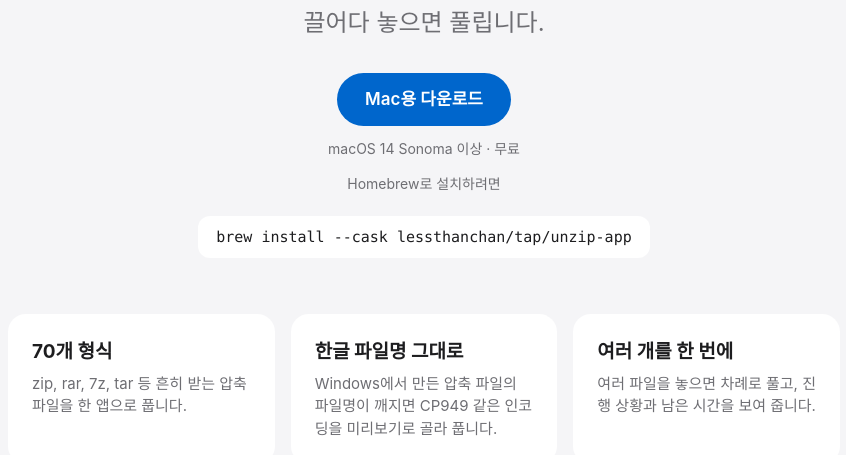
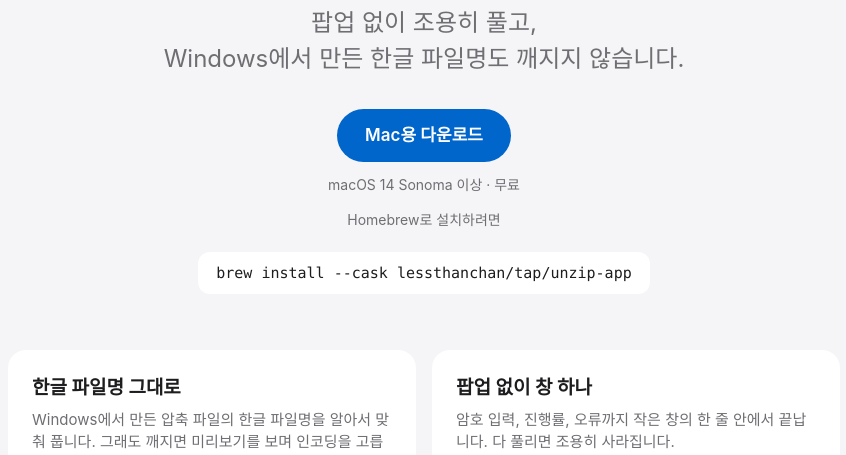
Before and after one commit to lessthanchan/homebrew-tap, a plain HTML site: page docs/index.html in a window 1280 px wide. Shown: the part 343-798 px from the top of the page, without its empty margins (216-1062 px from the left). Drawn offline with Linux system fonts and the light colour scheme.

Commit message:
docs: use verified differentiators on landing page
Co-Authored-By: Claude Opus 5.5 <noreply@anthropic.com>

```diff
--- a/docs/index.html
+++ b/docs/index.html
@@ -18,7 +18,7 @@
   .btn { display:inline-block; background:var(--blue); color:#fff; text-decoration:none; padding:14px 28px; border-radius:980px; font-weight:600; }
   .meta { color:var(--sub); font-size:14px; margin-top:12px; }
   pre { display:inline-block; background:var(--card); padding:12px 18px; border-radius:12px; font:15px ui-monospace, Menlo, monospace; margin:8px 0 0; user-select:all; }
-  .grid { display:grid; grid-template-columns:repeat(auto-fit, minmax(220px, 1fr)); gap:16px; margin:56px 0; text-align:left; }
+  .grid { display:grid; grid-template-columns:repeat(auto-fit, minmax(360px, 1fr)); gap:16px; margin:56px 0; text-align:left; }
   .card { background:var(--card); border-radius:18px; padding:24px; }
   .card h2 { font-size:19px; margin:0 0 6px; }
   .card p { margin:0; color:var(--sub); font-size:15px; }
@@ -32,7 +32,7 @@
 <main>
   <img class="icon" src="icon.png" alt="UNZIP 앱 아이콘">
   <h1>UNZIP</h1>
-  <p class="lead">끌어다 놓으면 풀립니다.</p>
+  <p class="lead">팝업 없이 조용히 풀고,<br>Windows에서 만든 한글 파일명도 깨지지 않습니다.</p>
 
   <a class="btn" href="https://github.com/lessthanchan/homebrew-tap/releases/latest/download/UNZIP.dmg">Mac용 다운로드</a>
   <p class="meta">macOS 14 Sonoma 이상 · 무료</p>
@@ -40,9 +40,10 @@
   <pre>brew install --cask lessthanchan/tap/unzip-app</pre>
 
   <section class="grid">
-    <div class="card"><h2>70개 형식</h2><p>zip, rar, 7z, tar 등 흔히 받는 압축 파일을 한 앱으로 풉니다.</p></div>
-    <div class="card"><h2>한글 파일명 그대로</h2><p>Windows에서 만든 압축 파일의 파일명이 깨지면 CP949 같은 인코딩을 미리보기로 골라 풉니다.</p></div>
-    <div class="card"><h2>여러 개를 한 번에</h2><p>여러 파일을 놓으면 차례로 풀고, 진행 상황과 남은 시간을 보여 줍니다.</p></div>
+    <div class="card"><h2>한글 파일명 그대로</h2><p>Windows에서 만든 압축 파일의 한글 파일명을 알아서 맞춰 풉니다. 그래도 깨지면 미리보기를 보며 인코딩을 고릅니다.</p></div>
+    <div class="card"><h2>팝업 없이 창 하나</h2><p>암호 입력, 진행률, 오류까지 작은 창의 한 줄 안에서 끝납니다. 다 풀리면 조용히 사라집니다.</p></div>
+    <div class="card"><h2>압축도 됩니다</h2><p>폴더를 놓으면 zip, 7z, tar 등 6가지 형식으로 묶습니다. 압축 파일 여러 개를 한 폴더에 모아 풀 수도 있습니다.</p></div>
+    <div class="card"><h2>70개 형식</h2><p>zip, rar, 7z, tar 등 흔히 받는 압축 파일을 한 앱으로 풉니다. 실패해도 풀다 만 파일을 남기지 않습니다.</p></div>
   </section>
 
   <details>
```
